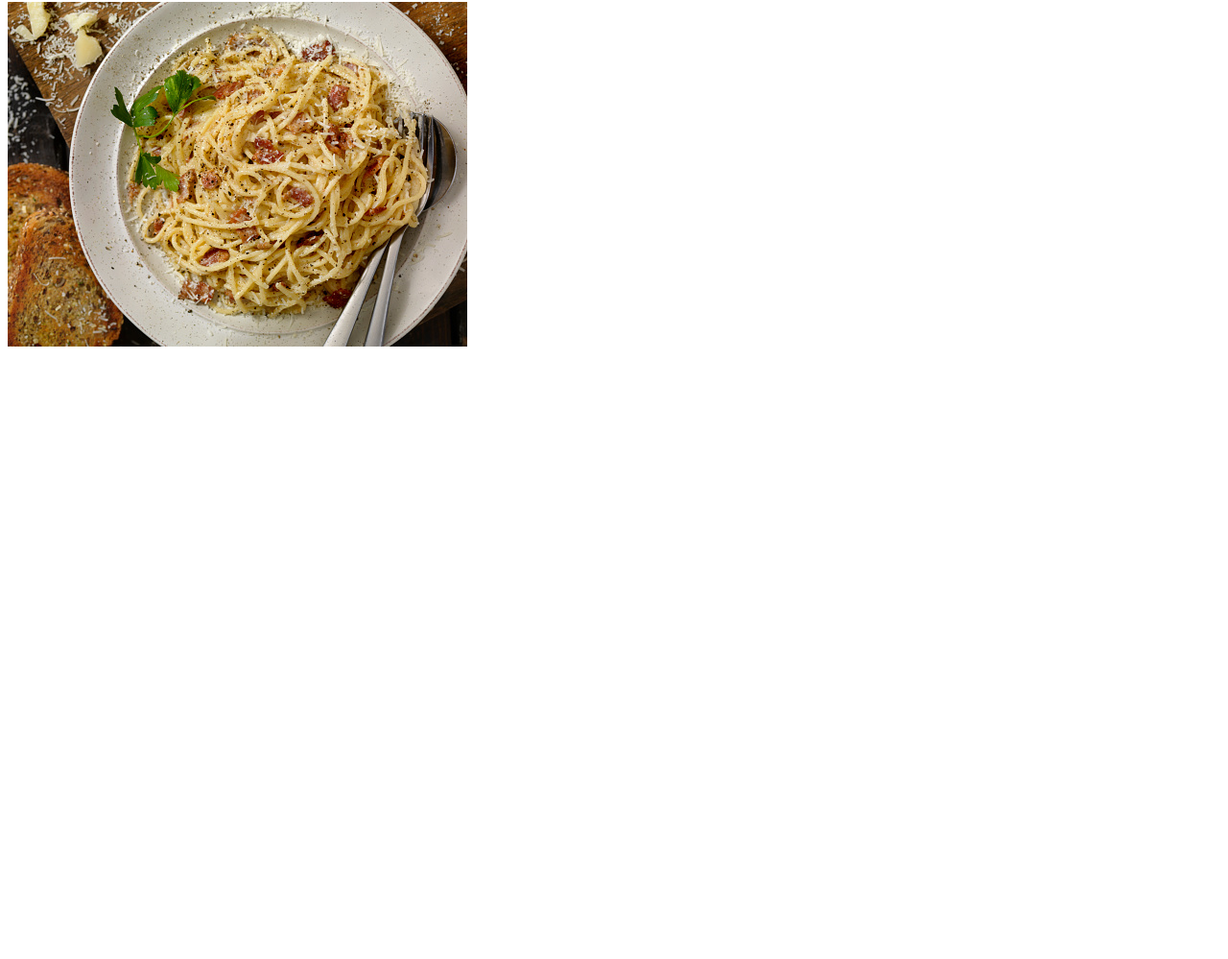
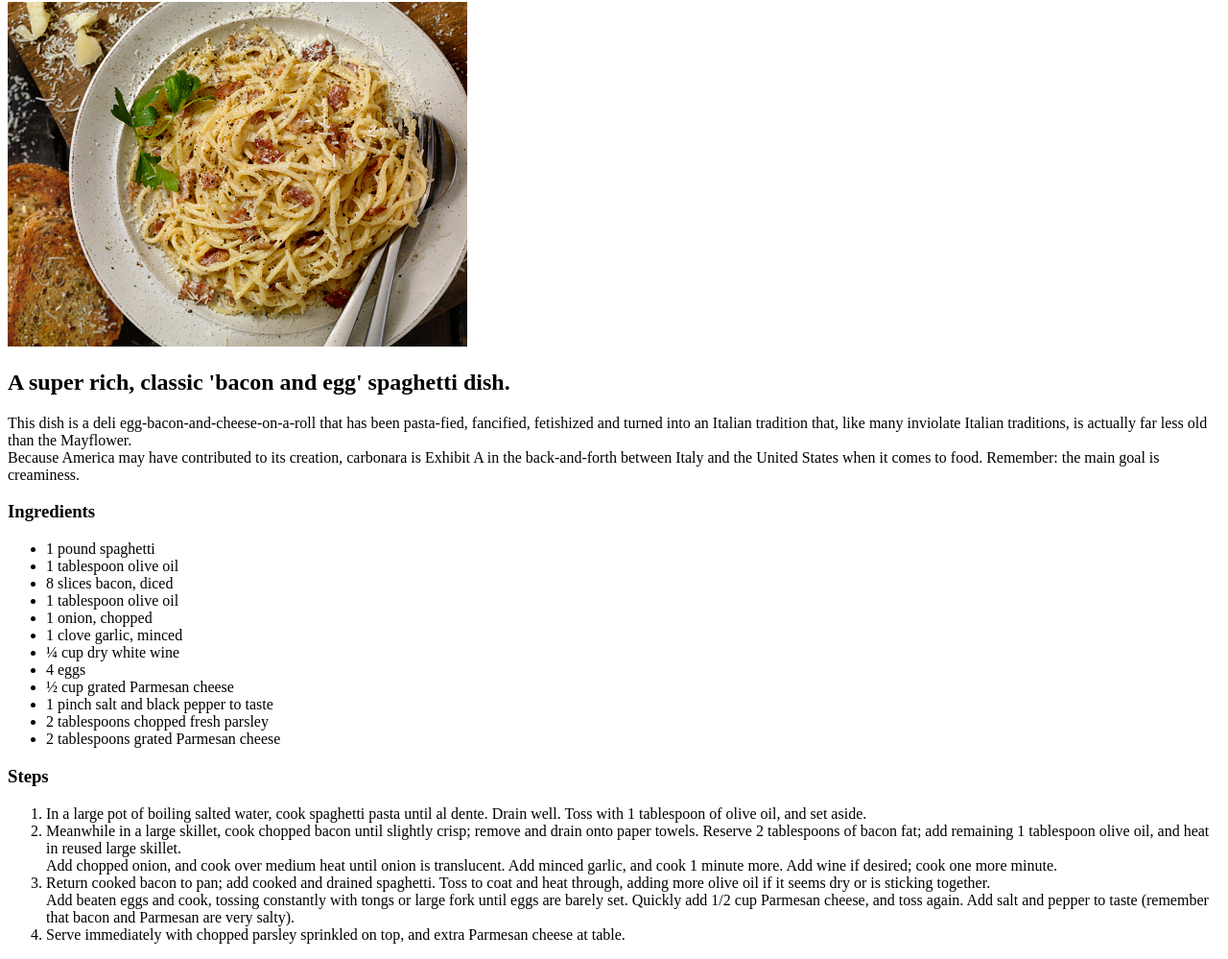
Before and after one commit to Victorkeo/odin-recipes, a plain HTML site: page recipes/spaghetticarbonara.html in a window 1280 px wide. Shown: the part 78-1077 px from the top of the page at 96% size. Before the commit the page ends 800 px from the top, so only its background shows below. Drawn offline with Linux system fonts and the light colour scheme.

Commit message:
Modified spaghetticarbonara.html

```diff
--- a/recipes/spaghetticarbonara.html
+++ b/recipes/spaghetticarbonara.html
@@ -7,5 +7,29 @@
   <body>
     <h1>Spaghetti Carbonara</h1>
     <img src="../images/spaghetticarbonara.jpg" alt="Spaghetti Carbonara">
+    <h2>A super rich, classic 'bacon and egg' spaghetti dish.</h2>
+    <p>This dish is a deli egg-bacon-and-cheese-on-a-roll that has been pasta-fied, fancified, fetishized and turned into an Italian tradition that, like many inviolate Italian traditions, is actually far less old than the Mayflower.<br> Because America may have contributed to its creation, carbonara is Exhibit A in the back-and-forth between Italy and the United States when it comes to food. Remember: the main goal is creaminess.</p>
+    <h3>Ingredients</h3>
+    <ul>
+        <li>1 pound spaghetti </li>
+        <li>1 tablespoon olive oil </li>
+        <li>8 slices bacon, diced </li>
+        <li>1 tablespoon olive oil </li>
+        <li>1 onion, chopped </li>
+        <li>1 clove garlic, minced </li>
+        <li>¼ cup dry white wine </li>
+        <li>4 eggs </li>
+        <li>½ cup grated Parmesan cheese </li>
+        <li>1 pinch salt and black pepper to taste </li>
+        <li>2 tablespoons chopped fresh parsley </li>
+        <li>2 tablespoons grated Parmesan cheese</li>
+    </ul>
+    <h3>Steps</h3>
+    <ol>
+        <li>In a large pot of boiling salted water, cook spaghetti pasta until al dente. Drain well. Toss with 1 tablespoon of olive oil, and set aside.</li>
+        <li>Meanwhile in a large skillet, cook chopped bacon until slightly crisp; remove and drain onto paper towels. Reserve 2 tablespoons of bacon fat; add remaining 1 tablespoon olive oil, and heat in reused large skillet. <br> Add chopped onion, and cook over medium heat until onion is translucent. Add minced garlic, and cook 1 minute more. Add wine if desired; cook one more minute.</li>
+        <li>Return cooked bacon to pan; add cooked and drained spaghetti. Toss to coat and heat through, adding more olive oil if it seems dry or is sticking together. <br> Add beaten eggs and cook, tossing constantly with tongs or large fork until eggs are barely set. Quickly add 1/2 cup Parmesan cheese, and toss again. Add salt and pepper to taste (remember that bacon and Parmesan are very salty).</li>
+        <li>Serve immediately with chopped parsley sprinkled on top, and extra Parmesan cheese at table.</li>
+    </ol>
   </body>
 </html>
```
